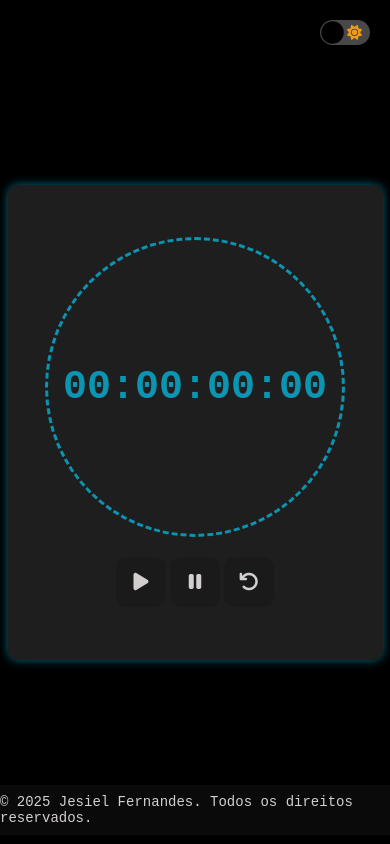
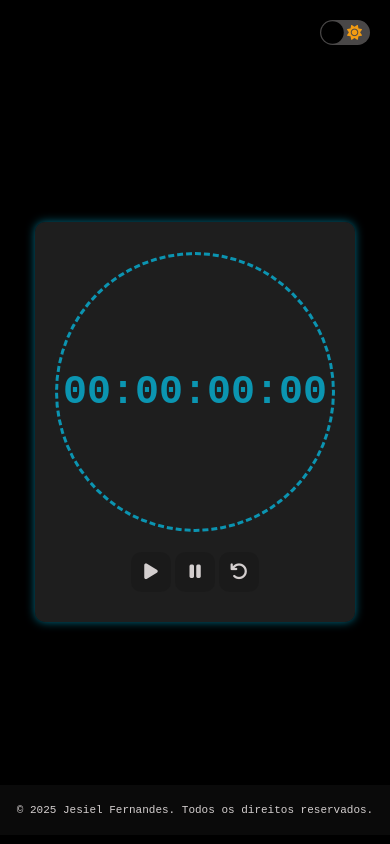
Before and after one commit to jesielfernandes/cronometro, a plain HTML site: page index.html in a window 390 px wide. Drawn offline with Linux system fonts and the light colour scheme.

Commit message:
Adicionado Media Queries para Responsividade

```diff
--- a/styles.css
+++ b/styles.css
@@ -145,3 +145,35 @@ button {
     font-size: 14px;
     font-family: 'Courier New', Courier, monospace;
 }
+
+@media (max-width: 500px) {
+    #container {
+        width: 320px;
+        height: 400px;
+    }
+
+    #timer-container {
+        width: 280px;
+        height: 280px;
+    }
+
+    #timer {
+        font-size: 40px;
+    }
+
+    button {
+        width: 40px;
+        height: 40px;
+        font-size: 18px;
+    }
+
+    #footer {
+        font-size: 11px;
+    }
+}
+
+@media (max-width: 350px) {
+    #footer {
+        font-size: 10px;
+    }
+}
```
